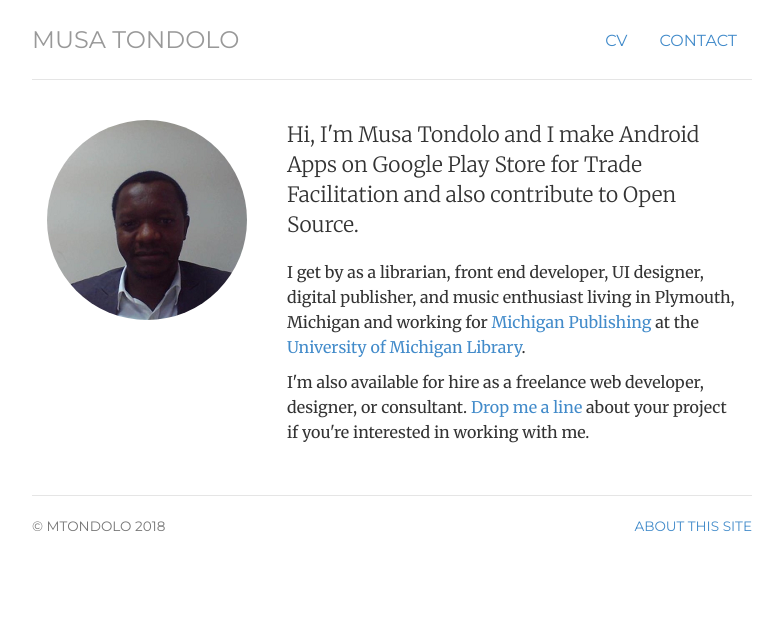
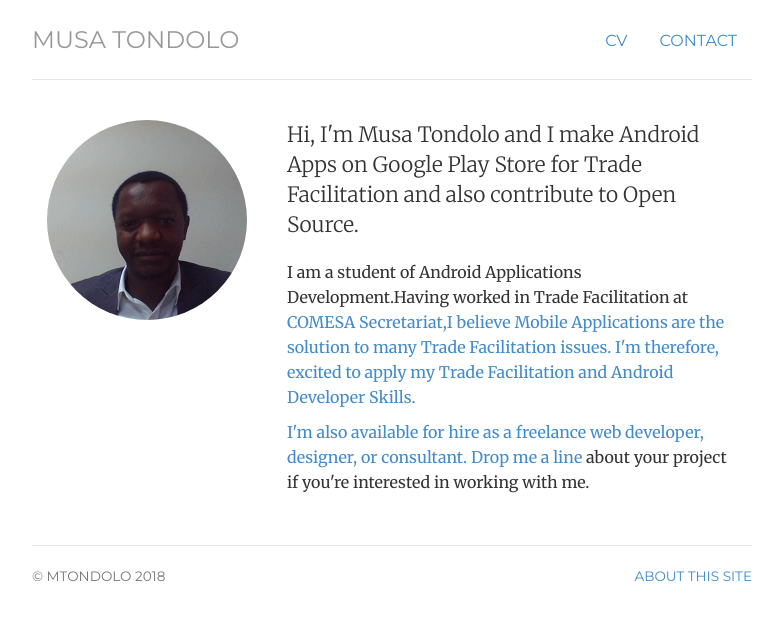
Before and after one commit to mtondolo/mtondolo.github.io, a Jekyll site: the page built from index.html, in a window 1280 px wide. Shown: the top 620 px of the page, without its empty margins (248-1031 px from the left). Built offline with Jekyll 4.4.1, drawn with Linux system fonts in a browser that asks for light colours.

Commit message:
Update index.html

```diff
--- a/index.html
+++ b/index.html
@@ -13,8 +13,8 @@ description: Jonathan McGlone is a Librarian, Front-End Developer, Digital Publi
 	</div>
 	<div itemscope itemtype="http://data-vocabulary.org/Person" class="col-sm-8">
 	<p class="lead">Hi, I'm <span itemprop="name">Musa Tondolo</span> and I make Android Apps on Google Play Store for Trade Facilitation and also contribute to Open Source.</p>
-	<p>I get by as a <span itemprop="title">librarian</span>, <span itemprop="title">front end developer</span>, <span itemprop="title">UI designer</span>, <span itemprop="title">digital publisher</span>, and music enthusiast living in <span itemprop="address" itemscope
-    itemtype="http://data-vocabulary.org/Address"> <span itemprop="locality">Plymouth</span>, <span itemprop="region">Michigan</span></span> and working for <a href="http://www.publishing.umich.edu">Michigan Publishing</a> at <span itemprop="affiliation">the <a href="http://www.lib.umich.edu">University of Michigan Library</a></span>.</p>
+	<p>I am a student of Android Applications Development.Having worked in Trade Facilitation at <a href="http://www.comesa.int/">COMESA Secretariat,I believe Mobile Applications are the solution to many Trade Facilitation issues.
+	I'm therefore, excited to apply my Trade Facilitation and Android Developer Skills.</p>
 
 	<p>I'm also available for hire as a <span itemprop="title">freelance web developer, designer, or consultant</span>. <a href="contact">Drop me a line</a> about your project if you're interested in working with me.</p>
 	</div>
```
